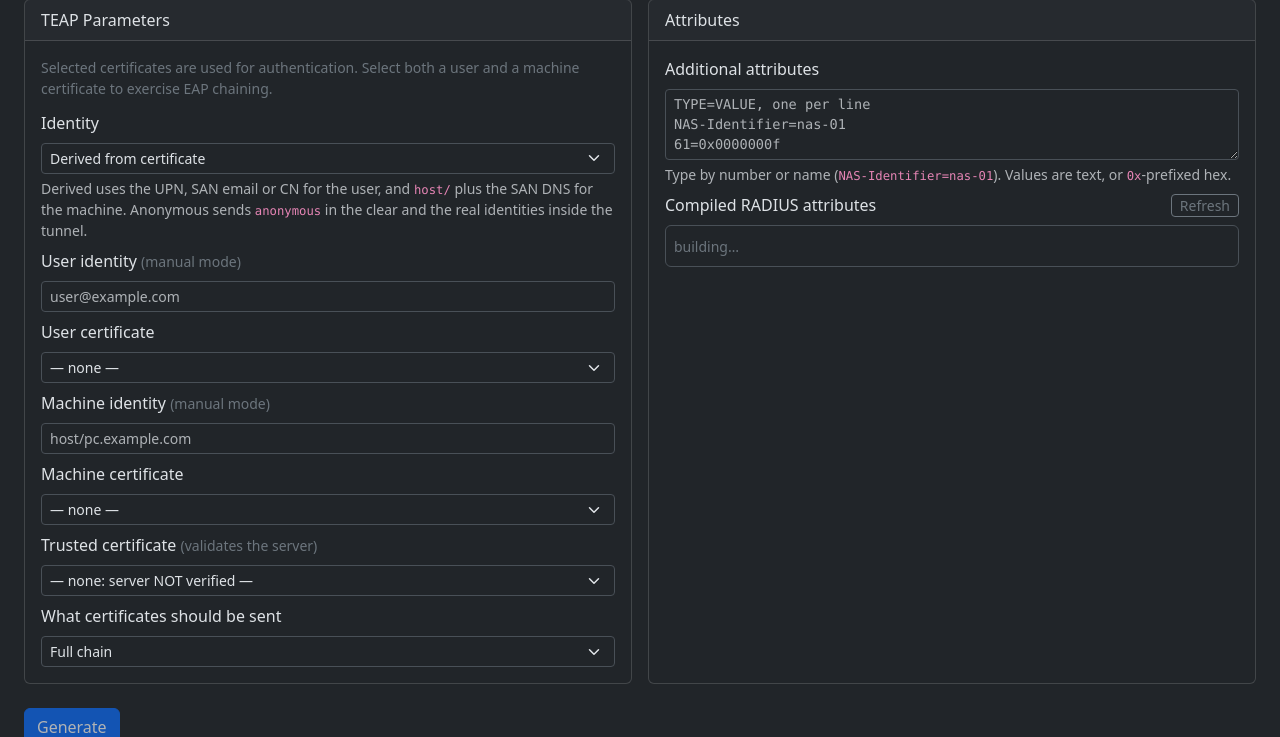
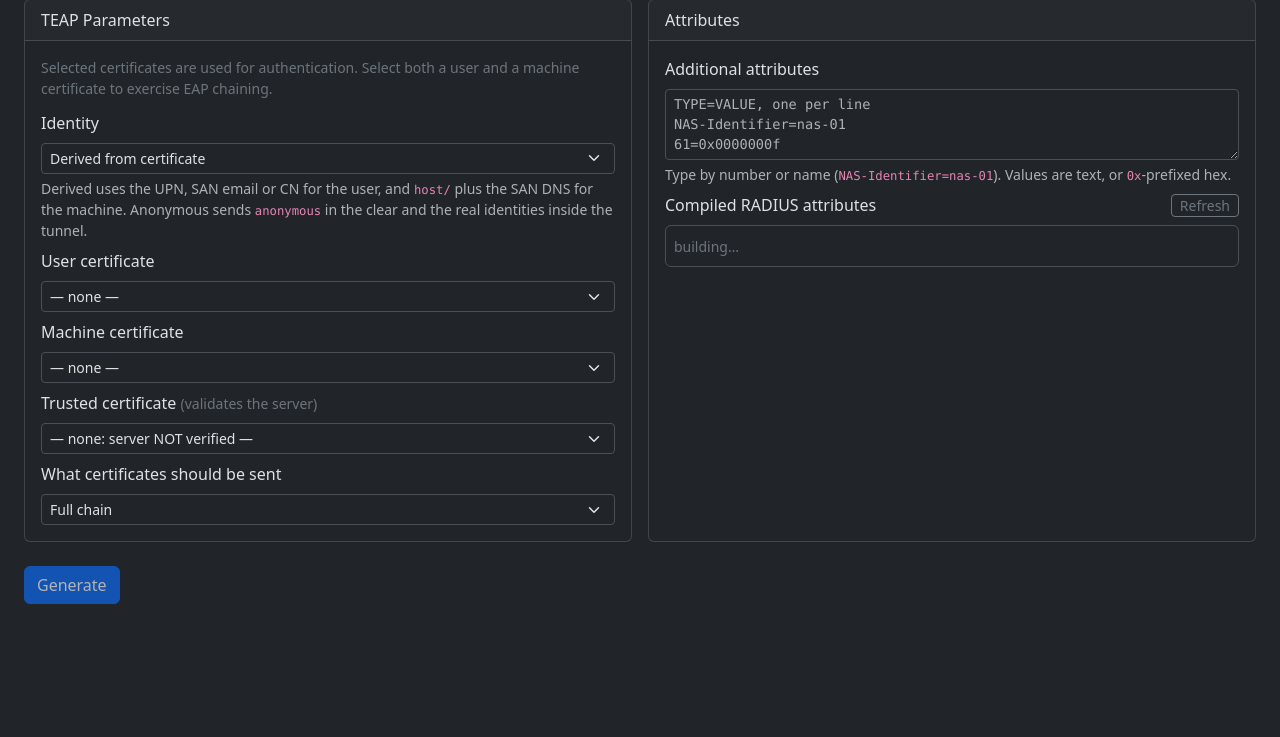
Before and after one commit to d4edalvs/radius-teap-tester, a FastAPI app: template teap_gui/templates/generate.html in a window 1280 px wide. Shown: the part 1292-2029 px from the top of the page. After the commit the page ends 1896 px from the top, so only its background shows below. Run offline with FastAPI, Linux system fonts and the light colour scheme; the template is opened without the code that fills it, so the values that code supplies are empty; parts of the project's set-up code (start-up, migrations or seed data) failed here and were passed over; some libraries are stand-ins or nearby versions.

Commit message:
Show the manual identity fields only in manual mode
They were always visible and merely labelled '(manual mode)', which
invited filling in values that derived mode then ignored. The panel is
restructured so the two identity inputs sit together in a block that is
hidden unless manual is selected; the certificate selectors stay visible
in every mode, which a naive wrapper would have hidden along with them.

```diff
--- a/teap_gui/templates/generate.html
+++ b/teap_gui/templates/generate.html
@@ -141,8 +141,10 @@
     <div class="card-body vstack gap-2">
       <p class="small text-secondary mb-1">Selected certificates are used for authentication.
         Select both a user and a machine certificate to exercise EAP chaining.</p>
+
       <div><label class="form-label">Identity</label>
-        <select name="identity_mode" class="form-select form-select-sm">
+        <select name="identity_mode" class="form-select form-select-sm"
+                onchange="document.getElementById('manual-identity').hidden = (this.value !== 'manual')">
           <option value="from_cert">Derived from certificate</option>
           <option value="anonymous">Anonymous outer, derived inner (like Windows)</option>
           <option value="manual">Enter manually</option>
@@ -150,15 +152,21 @@
         <div class="form-text">Derived uses the UPN, SAN email or CN for the user,
           and <code>host/</code> plus the SAN DNS for the machine. Anonymous sends
           <code>anonymous</code> in the clear and the real identities inside the tunnel.</div></div>
-      <div><label class="form-label">User identity <span class="text-secondary small">(manual mode)</span></label>
-        <input name="identity" class="form-control form-control-sm" placeholder="user@example.com"></div>
+
+      <div id="manual-identity" hidden class="vstack gap-2 border-start ps-2">
+        <div><label class="form-label">User identity</label>
+          <input name="identity" class="form-control form-control-sm"
+                 placeholder="user@example.com"></div>
+        <div><label class="form-label">Machine identity</label>
+          <input name="machine_identity" class="form-control form-control-sm"
+                 placeholder="host/pc.example.com"></div>
+      </div>
+
       <div><label class="form-label">User certificate</label>
         <select name="user_cert_id" class="form-select form-select-sm">
           <option value="">— none —</option>
           {% for c in user_certs %}<option value="{{ c.id }}">{{ c.friendly_name }}</option>{% endfor %}
         </select></div>
-      <div><label class="form-label">Machine identity <span class="text-secondary small">(manual mode)</span></label>
-        <input name="machine_identity" class="form-control form-control-sm" placeholder="host/pc.example.com"></div>
       <div><label class="form-label">Machine certificate</label>
         <select name="machine_cert_id" class="form-select form-select-sm">
           <option value="">— none —</option>
```
